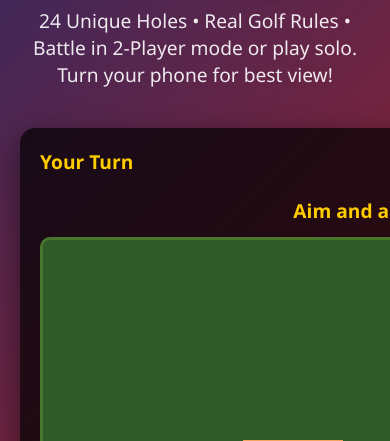
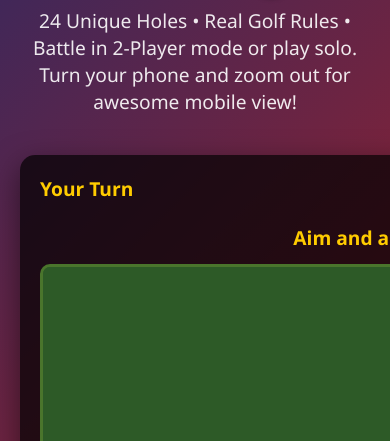
Before and after one commit to TitanBusinessPros/Golf-Game, a plain HTML site: page index.html in a window 390 px wide. Shown: the part 403-844 px from the top of the page. Drawn offline with Linux system fonts and the light colour scheme.

Commit message:
Update subtitle for mobile viewing instructions

```diff
--- a/index.html
+++ b/index.html
@@ -289,7 +289,7 @@
 
         <header>
             <h1>Ultimate Golf Challenge</h1>
-            <p class="subtitle">24 Unique Holes • Real Golf Rules • Battle in 2-Player mode or play solo. Turn your phone for best view!</p>
+            <p class="subtitle">24 Unique Holes • Real Golf Rules • Battle in 2-Player mode or play solo. Turn your phone and zoom out for awesome mobile view!</p>
         </header>
 
         <div class="game-container">
```
